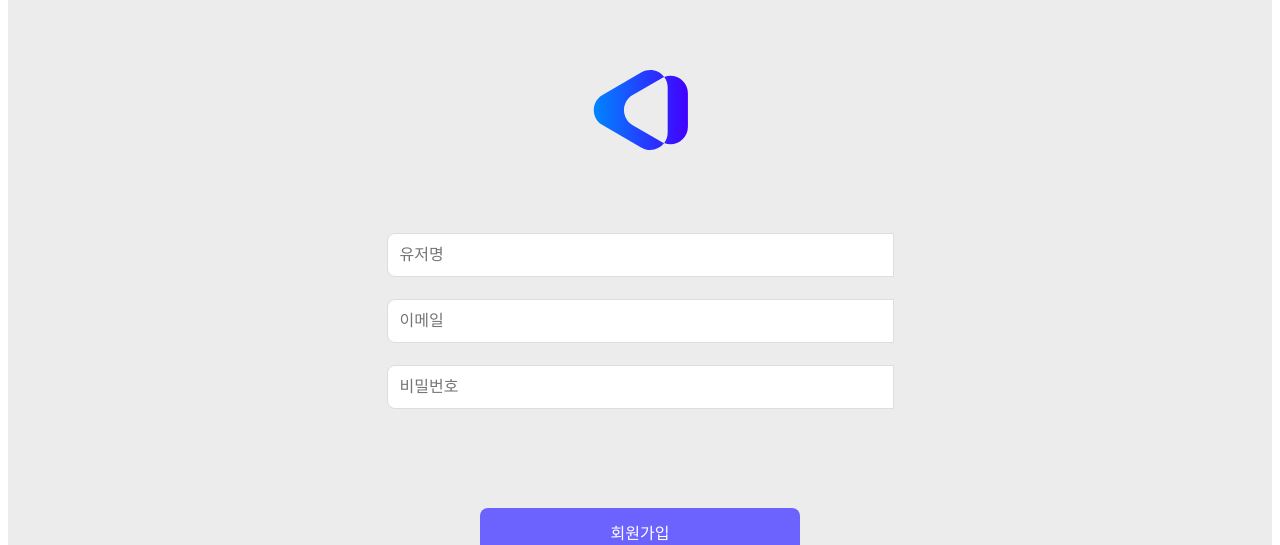
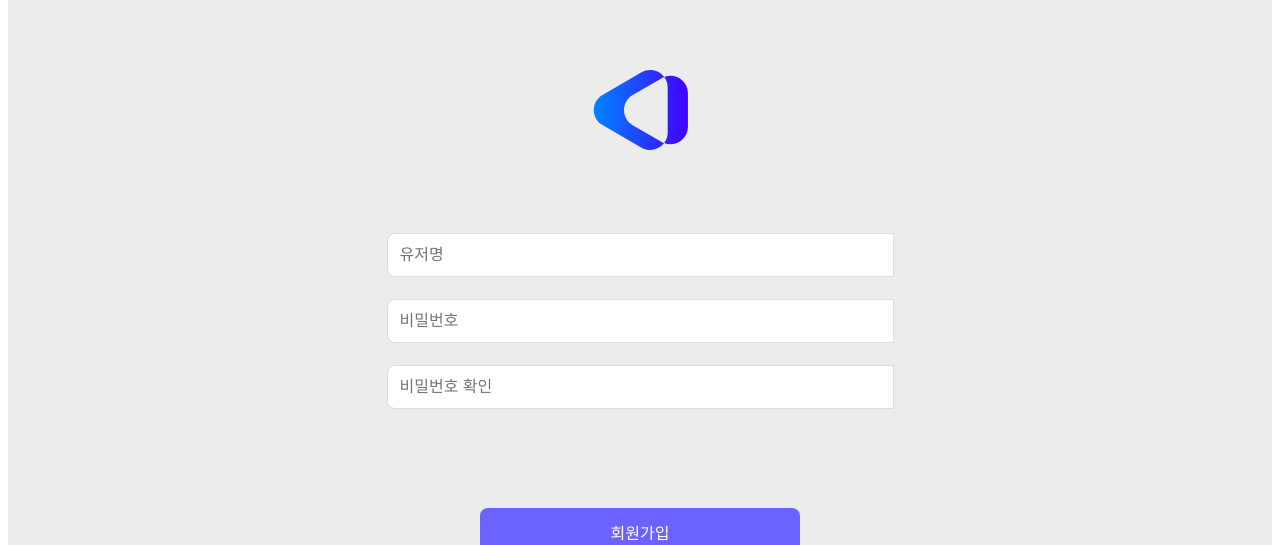
Before and after one commit to team-PlayJuJu/Tistar-front, a React (Create React App) app: page /signup in a window 1280 px wide. Shown: the part 255-800 px from the top of the page. Built offline with nearby package versions, Linux system fonts and the light colour scheme.

Commit message:
SignUp fix

```diff
--- a/package.json
+++ b/package.json
@@ -7,6 +7,7 @@
     "axios": "^1.7.2",
     "react": "^18.3.1",
     "react-dom": "^18.3.1",
+    "react-hook-form": "^7.52.1",
     "react-router-dom": "^6.24.1",
     "react-scripts": "^5.0.1",
     "styled-components": "^6.1.11",
--- a/src/components/SignUp.jsx
+++ b/src/components/SignUp.jsx
@@ -3,6 +3,7 @@ import axios from 'axios';
 import styled from 'styled-components';
 import Logo from './icons/Logo';
 import { useNavigate } from 'react-router-dom';
+import { useForm } from 'react-hook-form';
 
 const Container = styled.div`
   display: flex;
@@ -12,7 +13,7 @@ const Container = styled.div`
   background-color: rgb(236, 236, 236);
 `;
 
-const LoginForm = styled.div`
+const LoginForm = styled.form`
   display: flex;
   align-items: center;
   gap: 5rem;
@@ -35,17 +36,6 @@ const Input = styled.input`
   border-radius: 0.5rem 0 0 0.5rem;
   outline: none;
   font-size: 1rem;
-`;
-
-const Icon = styled.span`
-  background-color: #6c63ff;
-  padding: 0.75rem;
-  border-radius: 0 0.5rem 0.5rem 0;
-  display: flex;
-  align-items: center;
-  justify-content: center;
-  font-size: 1rem;
-  color: white;
 `;
 
 const Button = styled.button`
@@ -71,70 +61,76 @@ const ErrorMessage = styled.p`
   font-size: 1rem;
 `;
 
-
-
-
-const Login = () => {
-  const [username, setUsername] = useState('');
-  const [email, setEmail] = useState('');
-  const [password, setPassword] = useState('');
-  const [error, setError] = useState('');
+const SignUp = () => {
+  const { register, handleSubmit, formState: { errors }, watch } = useForm({
+    mode: 'onBlur'
+  });
   const navigate = useNavigate();
 
-  const handleSignup = async () => {
+  const handleSignup = async (data) => {
     try {
-      const signupData = JSON.stringify({ name: username, email: email, pwd: password });
-      const response = await axios.post('https://0b3f-210-218-52-13.ngrok-free.app/auth/signup', signupData, {
+      const signupData = JSON.stringify({ name: data.username, email: data.email, pwd: data.password });
+      await axios.post('https://7e88-210-218-52-13.ngrok-free.app/auth/signup', signupData, {
         headers: {
           'Content-Type': 'application/json'
         }
       });
-
-      navigate('/')
+      navigate('/');
     } catch (error) {
       console.error('회원가입 오류:', error.response?.data || error.message);
       setError('회원가입 오류');
     }
   };
 
-
   return (
     <Container>
-      <LoginForm>
+      <LoginForm onSubmit={handleSubmit(handleSignup)}>
         <Logo />
         <div>
           <InputContainer>
             <Input
               type="text"
               placeholder="유저명"
-              value={username}
-              onChange={(e) => setUsername(e.target.value)}
+              {...register('username', { required: '유저명을 입력해주세요' })}
             />
           </InputContainer>
-          <InputContainer>
-            <Input
-              type="email"
-              placeholder="이메일"
-              value={email}
-              onChange={(e) => setEmail(e.target.value)}
-            />
-          </InputContainer>
+          {errors.username && <ErrorMessage>{errors.username.message}</ErrorMessage>}
+          {errors.email && <ErrorMessage>{errors.email.message}</ErrorMessage>}
           <InputContainer>
             <Input
               type="password"
               placeholder="비밀번호"
-              value={password}
-              onChange={(e) => setPassword(e.target.value)}
+              {...register('password', {
+                required: '비밀번호를 입력해주세요',
+                pattern: {
+                  value: /^(?=.*[a-zA-Z])(?=.*[?!@#$%^*+=-])(?=.*[0-9]).{8,16}$/,
+                  message: '숫자+영문자+특수문자 조합으로 8자리 이상 입력해주세요'
+                }
+              })}
             />
           </InputContainer>
+          {errors.password && <ErrorMessage>{errors.password.message}</ErrorMessage>}
+          <InputContainer>
+            <Input
+              type="password"
+              placeholder="비밀번호 확인"
+              {...register('passwordConfirm', {
+                required: '비밀번호 확인을 입력해주세요',
+                validate: (value) =>
+                  watch('password') !== value
+                    ? '비밀번호가 일치하지 않습니다'
+                    : true
+              })}
+            />
+          </InputContainer>
+          {errors.passwordConfirm && <ErrorMessage>{errors.passwordConfirm.message}</ErrorMessage>}
         </div>
-        {error && <ErrorMessage>{error}</ErrorMessage>}
         <ButtonContainer>
-          <Button isLogin={true} onClick={handleSignup}>회원가입</Button>
+          <Button isLogin={true} type="submit">회원가입</Button>
         </ButtonContainer>
       </LoginForm>
-    </Container >
+    </Container>
   );
 };
 
-export default Login;
+export default SignUp;
```
Also changed, not shown: 1 other file (tests, documents, lock files or other folders).
